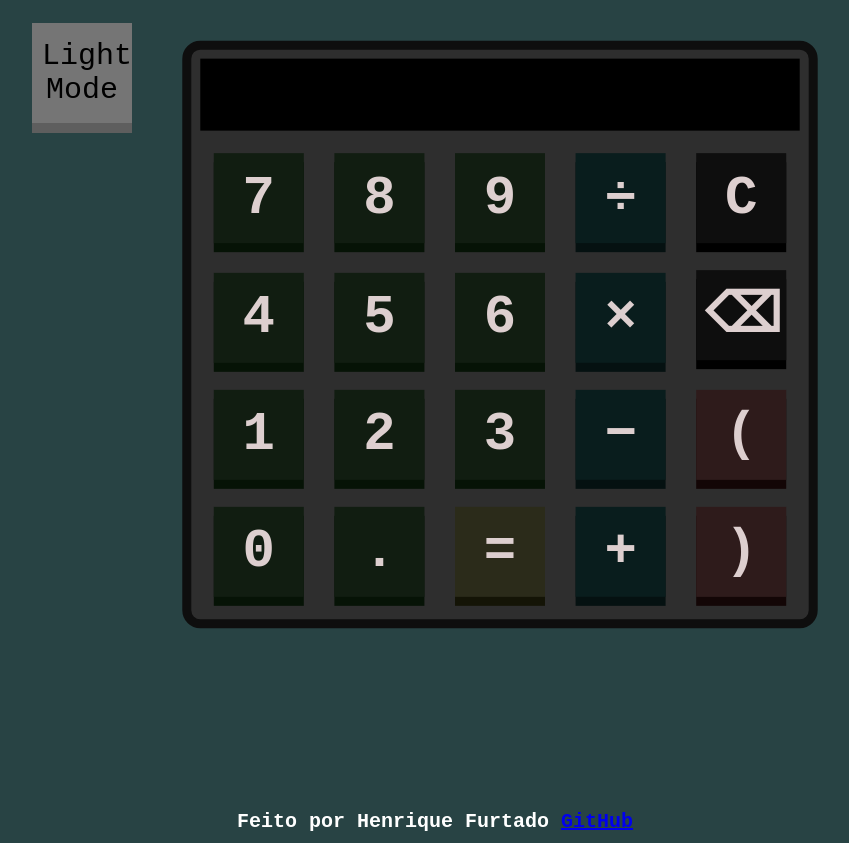
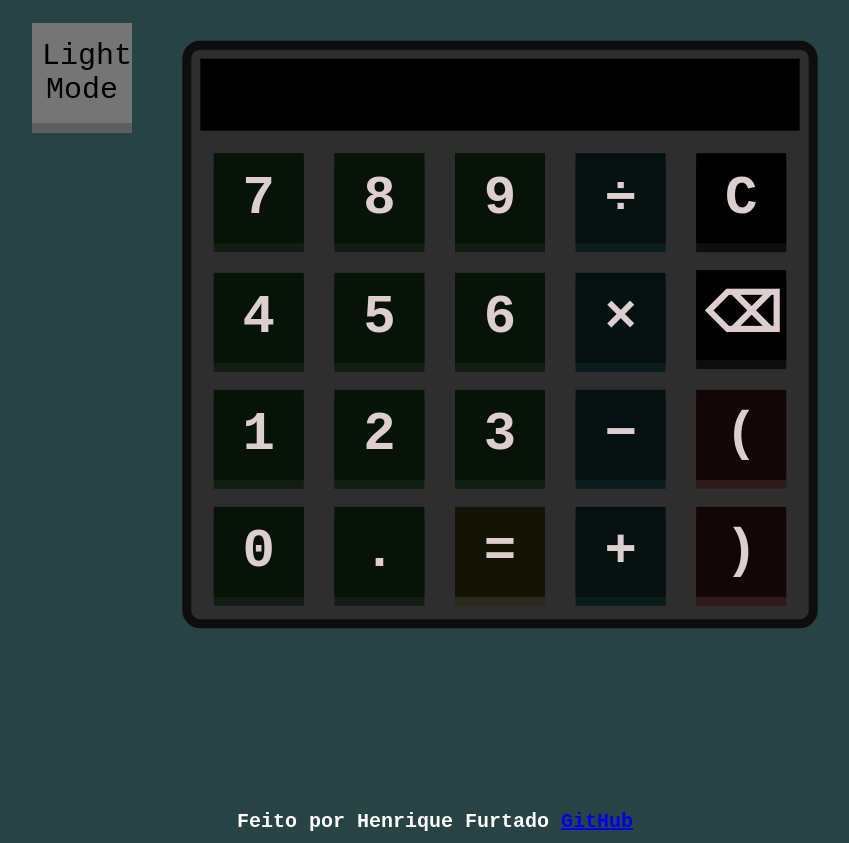
Before and after one commit to henrique-furtado47/calculadora, a plain HTML site: page index.html in a window 1280 px wide. Both pictures are taken after a click on the button "Dark Mode". Shown: the whole page, without its empty margins (205-1054 px from the left). Drawn offline with Linux system fonts and the light colour scheme.

Commit message:
update no estilo do dark-mode

```diff
--- a/style.css
+++ b/style.css
@@ -7,25 +7,25 @@
   border: 10px solid #0e0e0e;
 }
 .dark-mode .botoes #clear {
-  background-color: #0e0e0e;
-  box-shadow: 0px 10px 0px 0px #000000;
+  background-color: #000000;
+  box-shadow: 0px 10px 0px 0px #0e0e0e;
 }
 .dark-mode .botoes #azul {
-  background-color: #091d1d;
-  box-shadow: 0px 10px 0px 0px rgb(5, 17, 17);
+  background-color: rgb(5, 17, 17);
+  box-shadow: 0px 10px 0px 0px #091d1d;
 }
 .dark-mode .botoes #amarelo {
-  background-color: rgb(43, 43, 26);
-  box-shadow: 0px 10px 0px 0px #141406;
+  background-color: #141406;
+  box-shadow: 0px 10px 0px 0px rgb(43, 43, 26);
 }
 .dark-mode .botoes #laranja {
-  background-color: rgb(46, 27, 27);
-  box-shadow: 0px 10px 0px 0px rgb(19, 6, 6);
+  background-color: rgb(19, 6, 6);
+  box-shadow: 0px 10px 0px 0px rgb(46, 27, 27);
 }
 .dark-mode .botoes .botao {
   color: rgb(221, 207, 207);
-  background-color: #111d11;
-  box-shadow: 0px 10px 0px 0px rgb(6, 19, 6);
+  background-color: rgb(6, 19, 6);
+  box-shadow: 0px 10px 0px 0px #111d11;
 }
 .dark-mode .botoes .botao:active {
   box-shadow: 0px 0px 0px 0px #0e2e0e;
```
